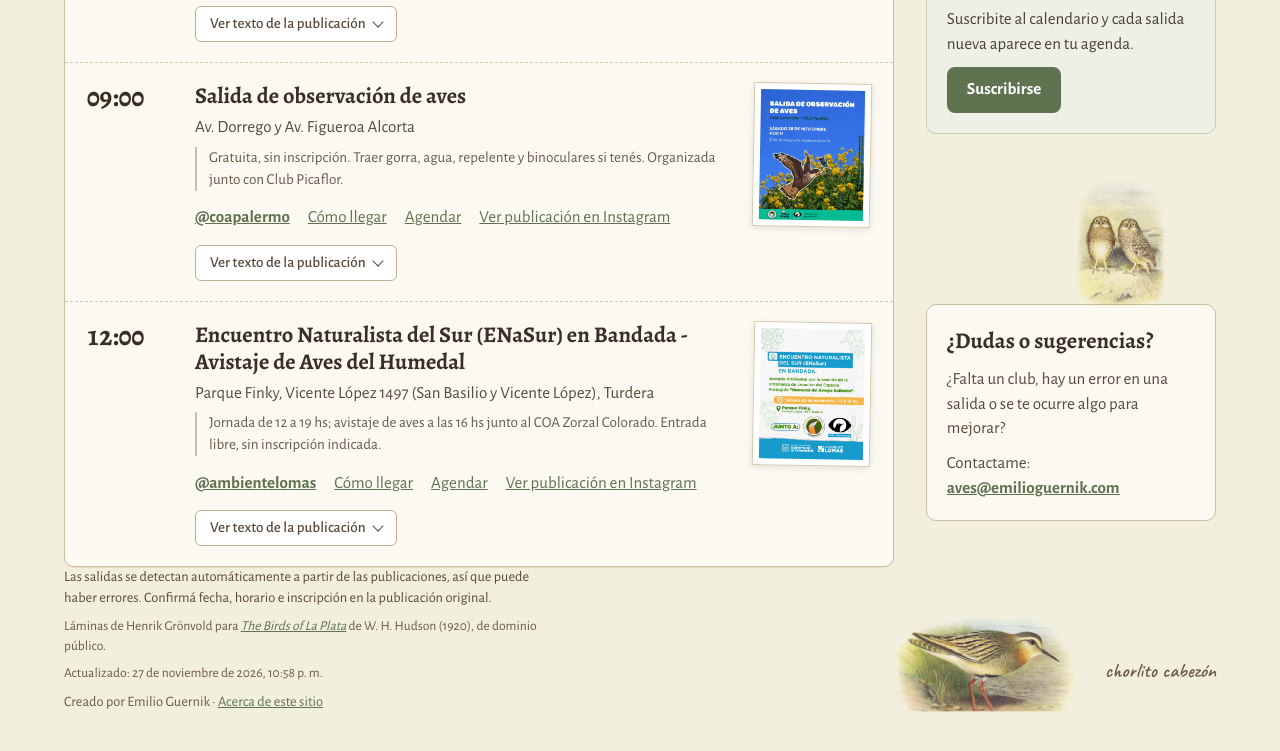
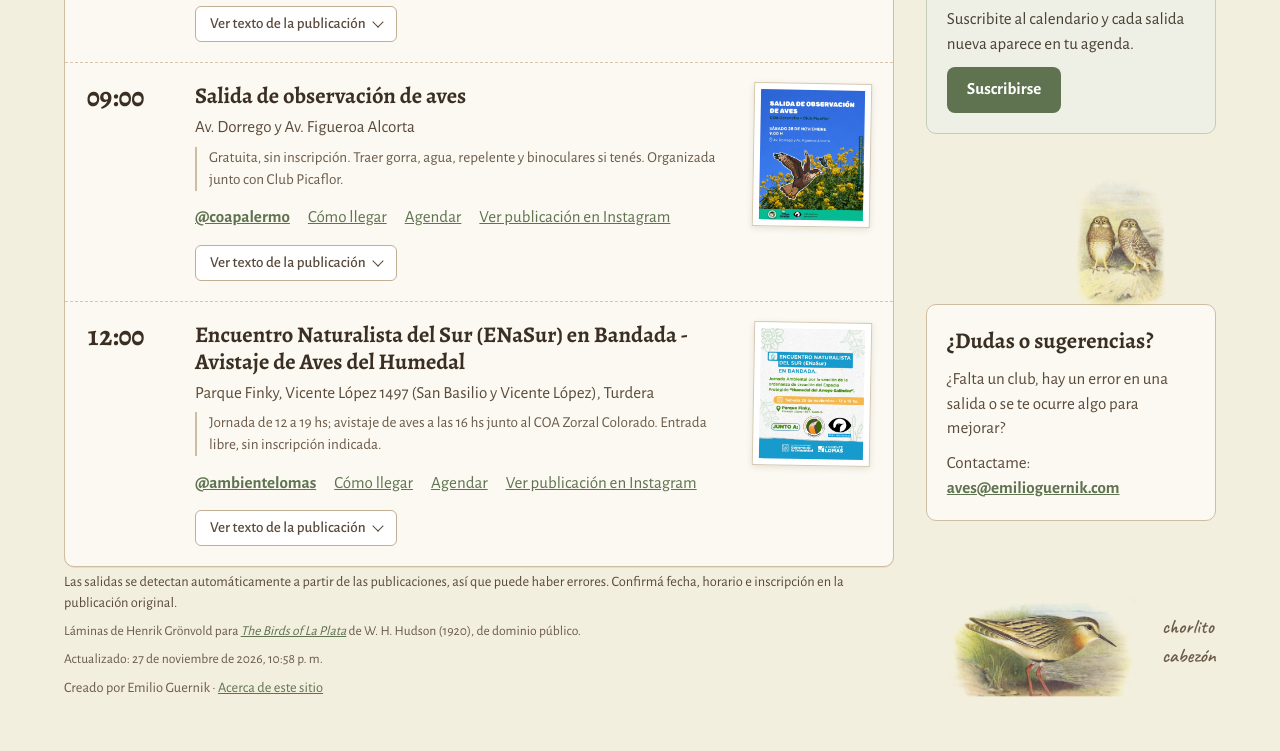
Before and after one commit to Guernik/salidas-de-aves, a plain HTML site: page index.html in a window 1280 px wide. Shown: the part 1298-2049 px from the top of the page. Drawn offline with nearby package versions, Linux system fonts and the light colour scheme.

Commit message:
fix: align footer with page and sidebar columns

```diff
--- a/style.css
+++ b/style.css
@@ -215,10 +215,11 @@ input[type="search"], select {
 .byline { font-size: 0.9rem; color: var(--ink-3); }
 
 /* Footer */
-.foot { display: flex; flex-wrap: wrap; gap: 16px 32px; align-items: flex-end; justify-content: space-between; padding-bottom: 40px; }
-.foot > div { display: flex; flex-direction: column; gap: 8px; max-width: 64ch; font-size: 0.9rem; color: var(--ink-2); }
+/* Same columns as .layout so the footer lines up with the pages and sidebar */
+.foot { display: flex; flex-wrap: wrap; gap: 16px 32px; align-items: flex-end; padding-bottom: 40px; }
+.foot > div { flex: 999 1 620px; min-width: 0; display: flex; flex-direction: column; gap: 8px; font-size: 0.9rem; color: var(--ink-2); }
 .foot .credit, #updated { color: var(--ink-3); font-size: 0.85rem; }
-.foot .plate { display: flex; align-items: flex-end; gap: 4px; }
+.foot .plate { flex: 1 1 290px; display: flex; justify-content: flex-end; align-items: flex-end; gap: 4px; }
 .foot .plate img { width: 260px; }
 .foot figcaption { font-size: 1.25rem; color: var(--ink-3); padding-bottom: 28px; }
 
```
